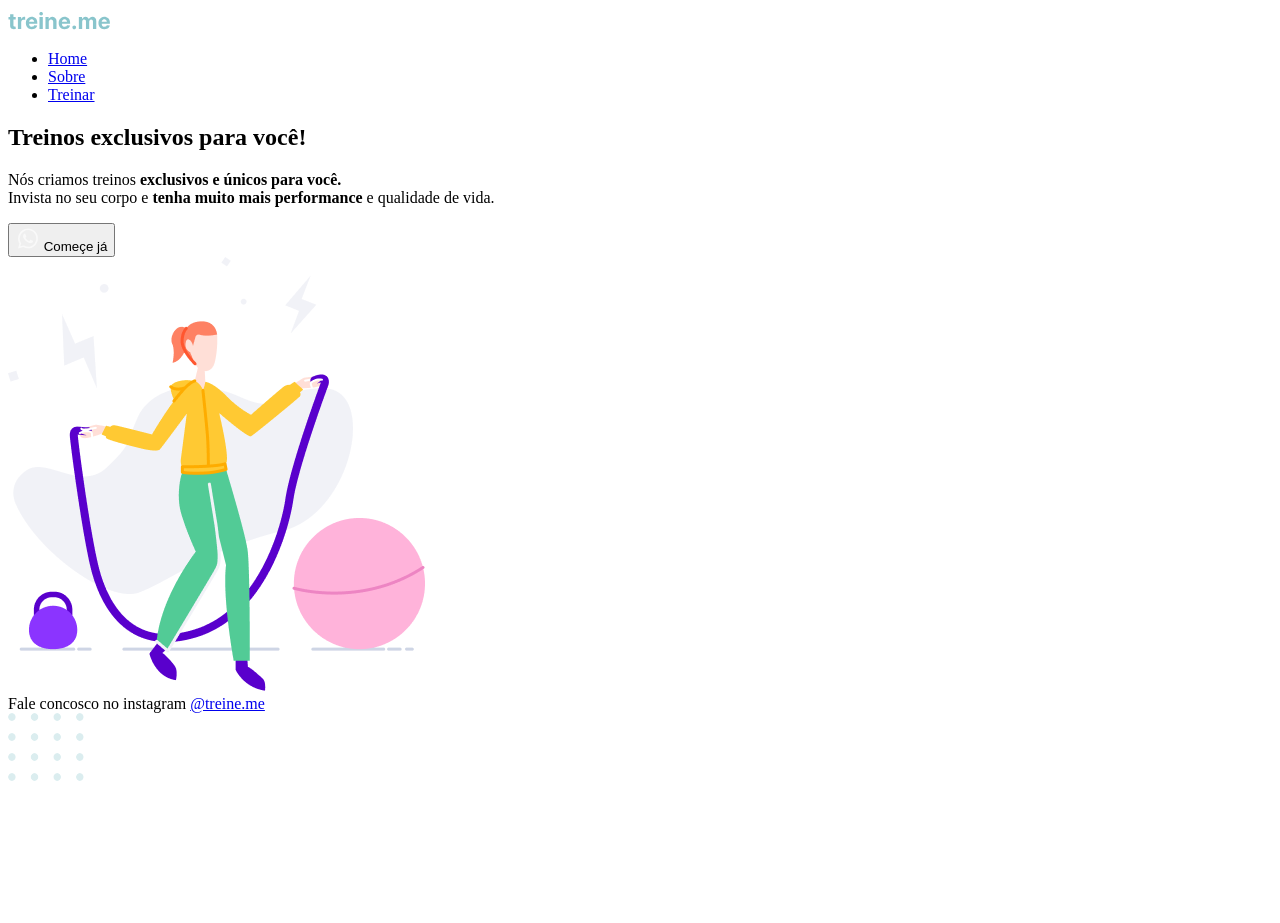
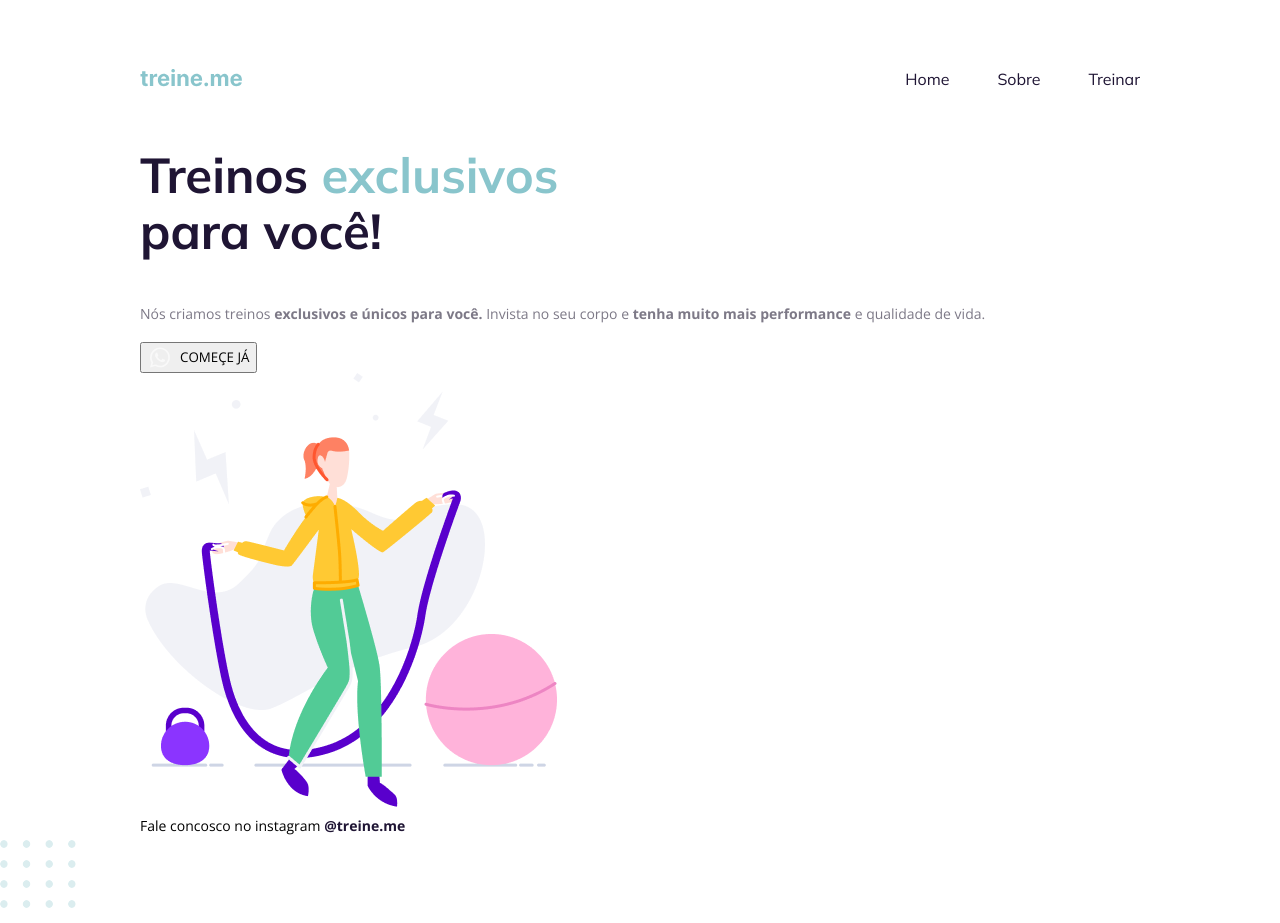
Before and after one commit to jdeymisson/treine.me, a plain HTML site: page index.html in a window 1280 px wide. Before the commit the page ends 803 px from the top, so only its background shows below. Drawn offline with nearby package versions, Linux system fonts and the light colour scheme.

Commit message:
Estruturando a página com CSS e estilizando

```diff
--- a/index.html
+++ b/index.html
@@ -1,27 +1,33 @@
 <!DOCTYPE html>
 <html lang="pt-br">
 <head>
+  <link rel="preconnect" href="https://fonts.googleapis.com">
+  <link rel="preconnect" href="https://fonts.gstatic.com" crossorigin>
   <meta charset="UTF-8">
   <meta name="viewport" content="width=device-width, initial-scale=1.0">
   <title>Treine me</title>
+  <link rel="stylesheet" href="style.css">
+  <link href="https://fonts.googleapis.com/css2?family=Mulish:wght@400;700&family=Open+Sans:wght@400;700&display=swap" rel="stylesheet">
 </head>
 <body>
   <div class="page">
-    <header>
-      <img src="images/logo.svg" alt="Treine.me">
-      <nav>
+
+    <nav>
+        <a href="#">
+          <img src="images/logo.svg" alt="Treine.me">
+        </a>
         <ul>
           <li><a href="#">Home</a></li>
           <li><a href="#">Sobre</a></li>
           <li><a href="#">Treinar</a></li>
         </ul>
       </nav>
-    </header>
+
     <main>
-      <section class="text">
-        <h1>Treinos exclusivos
+      <section>
+        <h1>Treinos <span>exclusivos</span>
           para você!</h1>
-        <p>Nós criamos treinos <strong>exclusivos e únicos para você.</strong><br/>
+        <p>Nós criamos treinos <strong>exclusivos e únicos para você.</strong>
           Invista no seu corpo e <strong>tenha muito mais performance</strong> e qualidade de vida.</p>
 
         <button>
--- /dev/null
+++ b/style.css
@@ -0,0 +1,74 @@
+body {
+  margin: 0;
+  font-family: 'Open Sans', sans-serif;
+}
+
+.page {
+  width: 1000px;
+  margin: 65px auto 0;
+}
+
+nav {
+  display: flex;
+  justify-content: space-between;
+  align-items: center;
+
+  margin-bottom: 55px;
+}
+
+ul {
+  display: flex;
+  gap: 48px;
+
+  list-style: none;
+  margin: 0;
+}
+
+a {
+  text-decoration: none;
+  color: #1F1534;
+}
+
+ul li a:hover {
+  font-weight: bold;
+  color: #1F1534;
+}
+
+h1, ul {
+  font-family: 'Mulish', sans-serif;
+}
+
+h1 {
+  font-size: 49px;
+  line-height: 56px;
+  color: #1F1534;
+  width: 490px;
+}
+
+span {
+  color: #89C5CC;
+}
+
+p {
+  font-size: 14px;
+  line-height: 28px;
+  color: #7D7987;
+}
+
+button {
+  text-transform: uppercase;
+  display: flex;
+  align-items: center;
+  font-family: 'Open Sans', sans-serif;
+  gap: 8px;
+}
+
+footer {
+  font-size: 14px;
+  line-height: 28px;
+}
+
+footer a {
+  font-weight: bold;
+
+}
```
